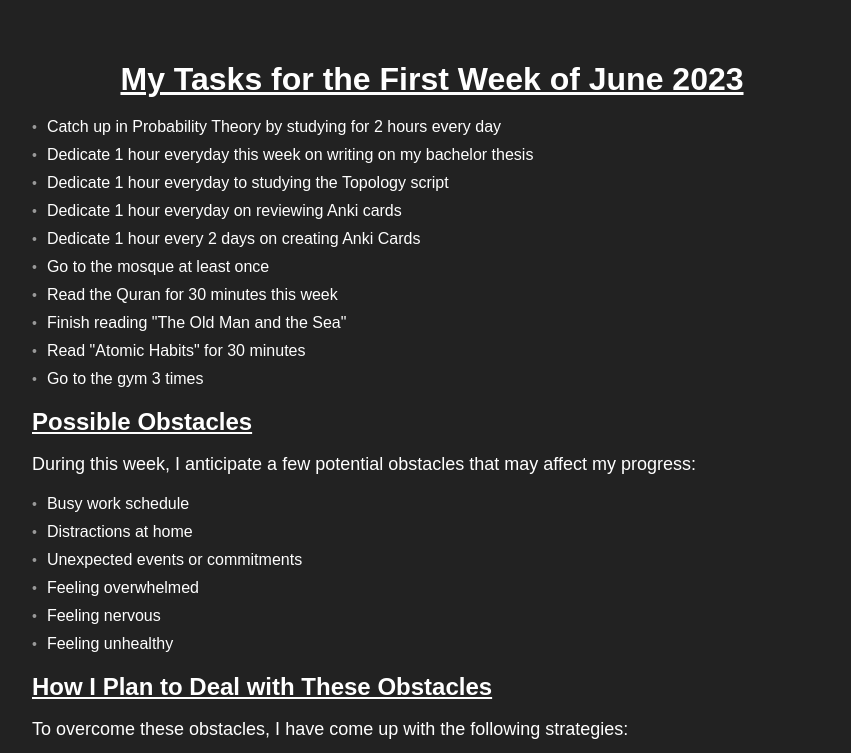
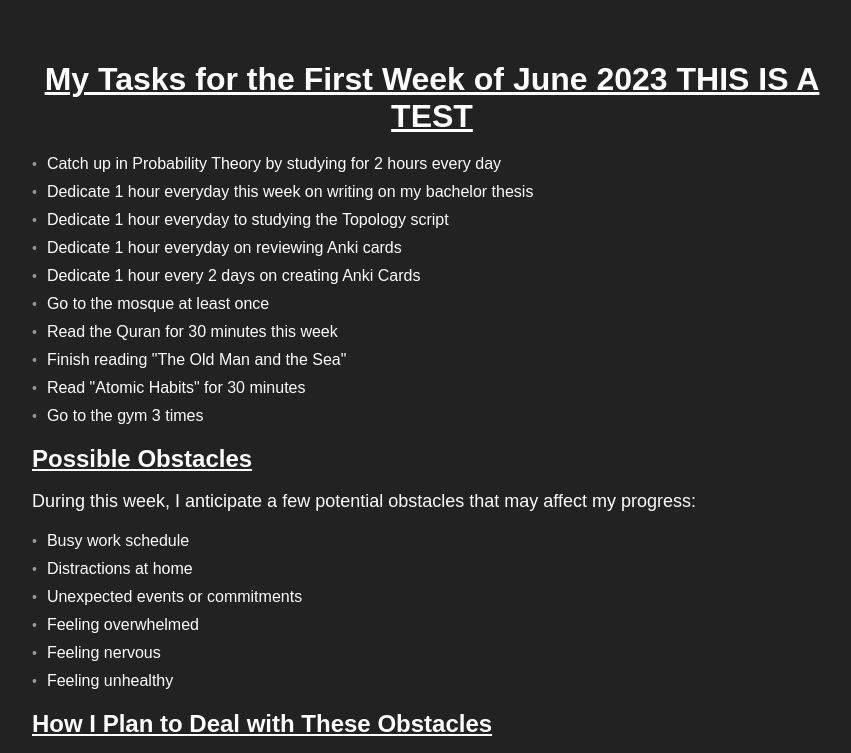
Before and after one commit to ayubinstitut/-ayubinstitut-.github.io, a plain HTML site: page Week5.html in a window 1280 px wide. Shown: the top 753 px of the page, without its empty margins (208-1059 px from the left). Drawn offline with Linux system fonts and the light colour scheme.

Commit message:
Update Week5.html

```diff
--- a/Week5.html
+++ b/Week5.html
@@ -8,7 +8,7 @@
 </head>
 <body>
   <div class="container">
-    <h1>My Tasks for the First Week of June 2023</h1>
+    <h1>My Tasks for the First Week of June 2023 THIS IS A TEST</h1>
     <ul>
       <li>Catch up in Probability Theory by studying for 2 hours every day</li>
       <li>Dedicate 1 hour everyday this week on writing on my bachelor thesis</li>
```
